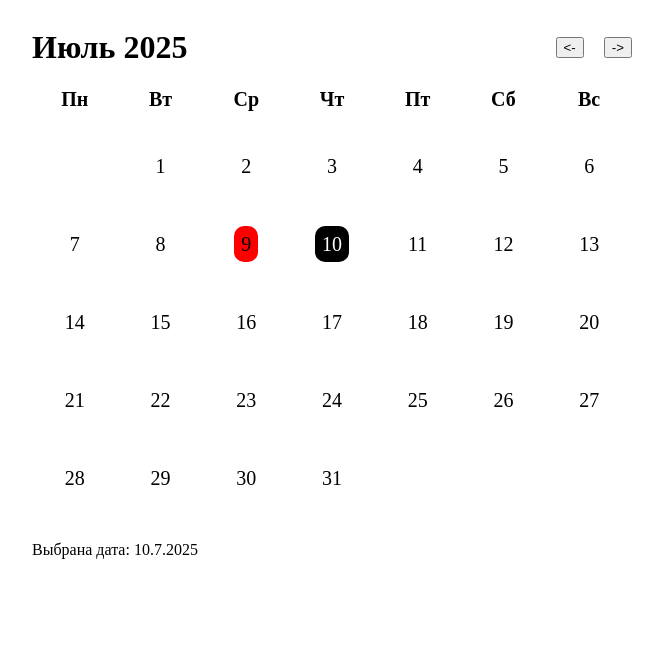
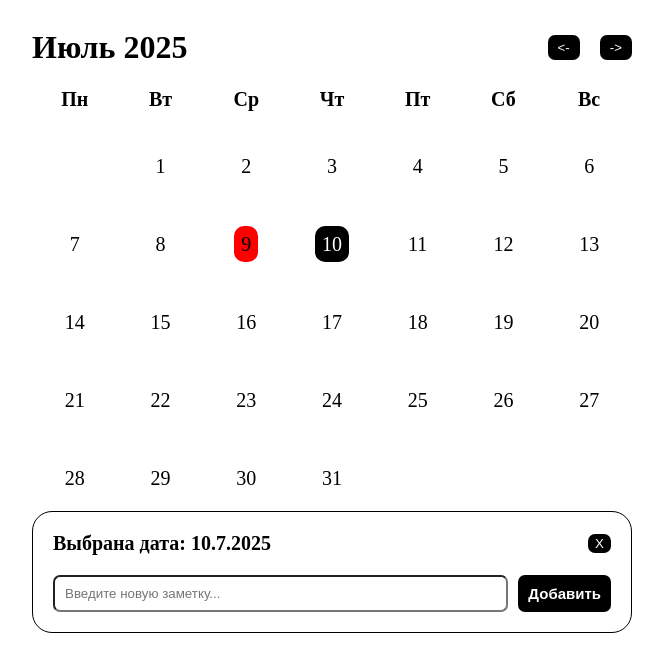
Before and after one commit to iCHera/NoteCalendar, a Vue app: page / in a window 1280 px wide. Both pictures are taken after a click on the element "10". Shown: the top 672 px of the page, without its empty margins (308-971 px from the left). Built offline with nearby package versions, Linux system fonts and the light colour scheme.

Commit message:
add noteimtes

```diff
--- a/src/App.vue
+++ b/src/App.vue
@@ -2,6 +2,7 @@
   import { ref, computed } from 'vue';
   import Calendar from './components/Calendar.vue';
   import SliderMonth from './components/SliderMonth.vue';
+  import NoteItems from './components/NoteItems.vue';
 
   // Переменные для работы
   const selectedDate = ref(null)
@@ -29,6 +30,45 @@
     currentDate.value = backSlideMonth
   }
 
+  // Все заметки что есть
+  const allNote = ref({})
+
+  // Определение даты для
+  const notesForSelectedDate = computed(() => {
+    if(!selectedDate.value) return [];
+    const dateKey = `${selectedDate.value.year}-${selectedDate.value.month}-${selectedDate.value.day}`;
+    return allNote.value[dateKey] || []
+  })
+
+  // Добавление заметки
+  function addNote(noteText) {
+    if(!selectedDate.value) return;
+    const dateKey = `${selectedDate.value.year}-${selectedDate.value.month}-${selectedDate.value.day}`;
+
+    if (!allNote.value[dateKey]) {
+      allNote.value[dateKey] = []
+    }
+
+    const newNote = {
+      id: new Date(),
+      text: noteText,
+    }
+
+    allNote.value[dateKey].push(newNote)
+  }
+
+  // Удаление заметки
+  function deleteNote(noteId) {
+    if(!selectedDate.value) return;
+    const dateKey = `${selectedDate.value.year}-${selectedDate.value.month}-${selectedDate.value.day}`;
+    allNote.value[dateKey] = allNote.value[dateKey].filter(note => note.id !== noteId)
+  }
+
+  // Закрытие заметок
+  function closeNote() {
+    selectedDate.value = null
+  }
+
 </script>
 
 <template>
@@ -53,13 +93,19 @@
      />
     </div>
 
-      <div v-if="selectedDate" class="info">
-       Выбрана дата: {{ selectedDate.day }}.{{ selectedDate.month + 1 }}.{{ selectedDate.year }}
-     </div>
+    <div v-if="selectedDate !== null">
+      <NoteItems
+      :select-date="selectedDate"
+      :notes="notesForSelectedDate"
+      @close-note="closeNote"
+      @add-note="addNote"
+      @delete-note="deleteNote"
+      />
+    </div>
   </div>
 </template>
 
-<style>
+<style scoped>
 
   .app-container{
     max-width: 600px;
@@ -71,7 +117,4 @@
     justify-content: center;
   }
 
-  .info {
-    padding-top: 50px;
-  }
 </style>
--- a/src/components/NoteItems.vue
+++ b/src/components/NoteItems.vue
@@ -0,0 +1,173 @@
+<script setup>
+    import { ref } from 'vue'
+
+    const props = defineProps({
+        selectDate: Object,
+        notes: Array,
+    })
+
+    const emit = defineEmits([
+        'add-note',
+        'delete-note',
+        'close-note'
+    ])
+
+    const noteText = ref('')
+
+    function handlerAddnote() {
+        if(noteText.value.trim()) {
+            emit('add-note', noteText.value)
+            noteText.value = ''
+        }
+    }
+
+    function handlerDeletenote(noteId) {
+        emit('delete-note', noteId)
+    }
+
+    function closeNote() {
+        emit('close-note')
+    }
+
+</script>
+
+<template>
+     <div class="note-container">
+        <div class="header-note-container">
+            <h1 class="note-date"> Выбрана дата: {{ props.selectDate.day }}.{{ props.selectDate.month + 1 }}.{{ props.selectDate.year }} </h1>
+            <button class="close-note-container-button" @click="closeNote"> X </button>
+        </div>
+        <div class="note-item">
+            <input
+            type="text"
+            placeholder="Введите новую заметку..."
+            class="note-add-input"
+            v-model="noteText"
+            @keyup.enter="handlerAddnote">
+
+            <button class="note-add-button"
+            :class="{'is-active': noteText.trim() !== ''}"
+            @click="handlerAddnote">Добавить</button>
+        </div>
+
+        <ol v-if="props.notes.length > 0" class="ol-list">
+            <li v-for="note in props.notes" :key="note.id" class="li-list">
+                <div class="div-li-list">
+                    <span class="note-text"> {{ note.text }} </span>
+                    <button @click="handlerDeletenote(note.id)" class="delete-button"> X  </button>
+                </div>
+            </li>
+        </ol>
+     </div>
+</template>
+
+<style scoped>
+
+    .note-container{
+        margin-top: 20px;
+        padding: 20px;
+        border: 1px solid;
+        border-radius: 20px;
+    }
+
+    .header-note-container{
+        display: flex;
+        justify-content: space-between;
+        align-items: center;
+        text-align: center;
+        padding: 0 0 20px 0;
+    }
+
+    .close-note-container-button{
+        cursor: pointer;
+        color: white;
+        background-color: black;
+        border-radius: 7px;
+        border: none;
+        display: flex;
+        align-items: center;
+        justify-content: center;
+        flex-shrink: 0;
+        padding: 2px 7px;
+        transition: 0.7s;
+    }
+
+    .close-note-container-button:hover {
+        background-color: #dc3545;
+    }
+
+    .note-date {
+        margin: 0;
+        text-align: center;
+        font-size: 20px;
+    }
+
+    .note-item{
+        display: flex;
+        gap: 10px;
+    }
+
+    .note-add-input{
+        width: 100%;
+        border-radius: 7px;
+        padding-left: 10px;
+    }
+
+    .note-add-button{
+        background-color: black;
+        border: none;
+        border-radius: 7px;
+        color: white;
+        font-weight: 800;
+        font-size: 15px;
+        padding: 10px;
+        cursor: not-allowed;
+        transition: 0.7s ease;
+    }
+
+    .note-add-button.is-active{
+        background-color: #218838;
+        cursor: pointer;
+    }
+
+    .ol-list {
+        margin: 0;
+        padding: 20px 0 0 20px;
+        padding-top: 20px;
+    }
+
+    .li-list {
+        padding-top: 10px;
+    }
+
+    .div-li-list{
+        display: flex;
+        justify-content: space-between;
+        align-items: flex-start;
+        gap: 20px;
+    }
+    .note-text {
+        font-size: 17px;
+        flex-grow: 1;
+        text-align: left;
+        word-break: break-word;
+    }
+
+    .delete-button {
+        cursor: pointer;
+        color: white;
+        background-color: black;
+        border-radius: 7px;
+        border: none;
+        display: flex;
+        align-items: center;
+        justify-content: center;
+        flex-shrink: 0;
+        padding: 2px 7px;
+        transition: 0.7s;
+    }
+
+    .delete-button:hover {
+        background-color: #dc3545;
+    }
+</style>
--- a/src/components/sliderMonth.vue
+++ b/src/components/sliderMonth.vue
@@ -63,5 +63,19 @@
 
     .button {
         cursor: pointer;
+        color: white;
+        background-color: black;
+        border-radius: 7px;
+        border: none;
+        display: flex;
+        align-items: center;
+        justify-content: center;
+        flex-shrink: 0;
+        padding: 5px 10px;
+        transition: 0.7s;
+    }
+
+    .button:hover {
+        background-color: #dc3545;
     }
 </style>
```
